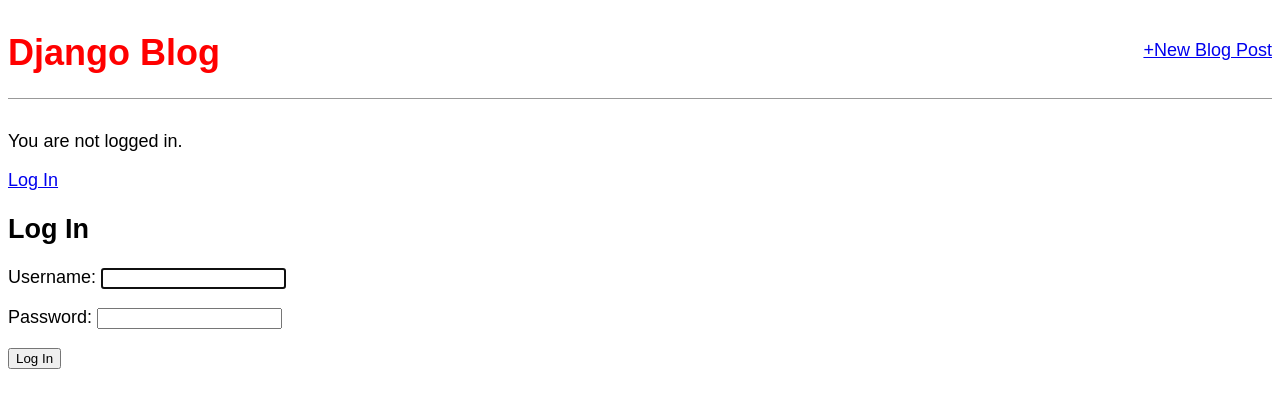
After one commit to eaca89/Blog, a Django app: page /accounts/login/ in a window 1280 px wide. The commit adds this page. Shown: the top 408 px of the page. Run offline with Django 3.2, Linux system fonts and the light colour scheme.

Commit message:
log in and log out features are added.

```diff
--- a/config/settings.py
+++ b/config/settings.py
@@ -120,3 +120,6 @@
 
 STATIC_URL = '/static/'
 STATICFILES_DIRS = [str(BASE_DIR.joinpath('static'))] # new
+
+LOGIN_REDIRECT_URL = 'home'
+LOGOUT_REDIRECT_URL = 'home'
--- a/config/urls.py
+++ b/config/urls.py
@@ -19,4 +19,5 @@
 urlpatterns = [
     path('admin/', admin.site.urls),
     path('', include('blog.urls')),
+    path('accounts/', include('django.contrib.auth.urls')),
 ]
--- a/templates/base.html
+++ b/templates/base.html
@@ -17,6 +17,14 @@
         </div>
     </header>
     <div>
+        {% if user.is_authenticated %}
+            <p>Hi {{ user.username }}!</p>
+            <a href="{% url 'logout' %}">Logout</a>
+        {% else %}
+            <p>You are not logged in.</p>
+            <p><a href="{% url 'login' %}">Log In</a></p>
+        {% endif %}
+
         {% block content %}
         {% endblock content %}
     </div>
--- /dev/null
+++ b/templates/registration/login.html
@@ -0,0 +1,9 @@
+{% extends 'base.html' %}
+
+{% block content %}
+    <h2>Log In</h2>
+    <form method="post">{% csrf_token %}
+        {{ form.as_p }}
+        <button type="submit">Log In</button>
+    </form>
+{% endblock content %}
```
